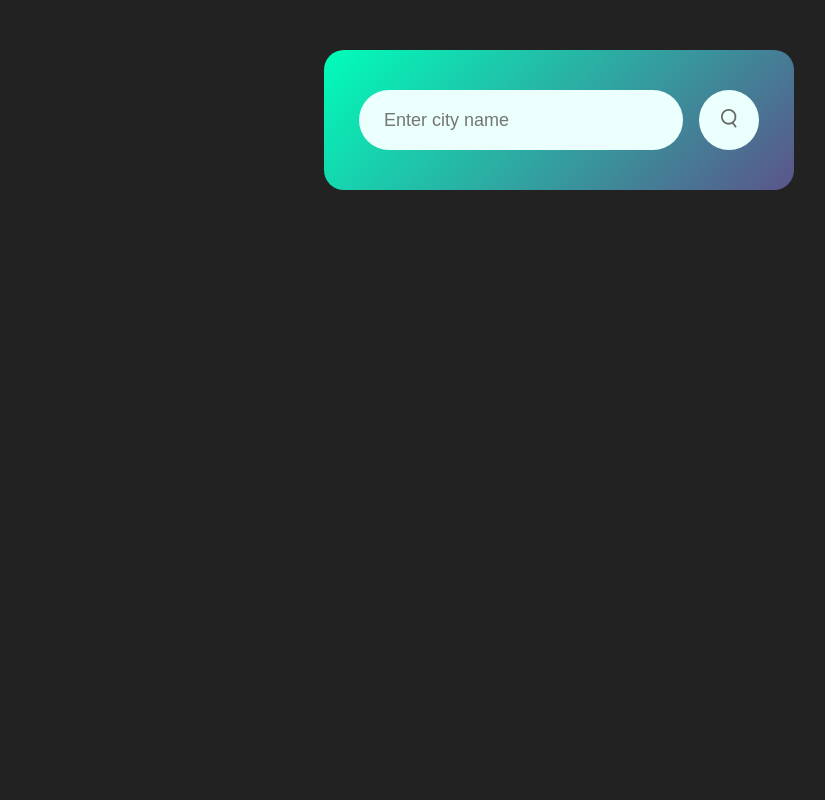
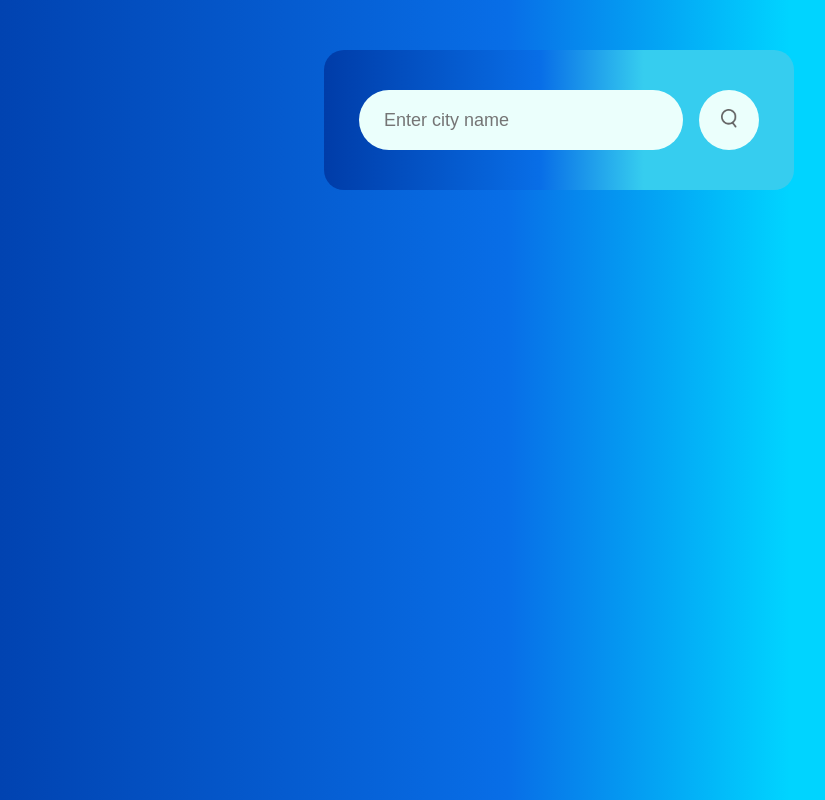
Before and after one commit to Anugrah43Masih/Whether-App, a plain HTML site: page index.html in a window 1280 px wide. Shown: the whole page, without its empty margins (81-906 px from the left). Drawn offline with Linux system fonts and the light colour scheme.

Commit message:
Change in CSS

```diff
--- a/Style.css
+++ b/Style.css
@@ -5,13 +5,18 @@
   box-sizing: border-box;
 }
 body{
-  background: #222;
+  background: rgb(0,60,168);
+  background: linear-gradient(90deg, rgba(0,60,168,1) 0%, rgba(8,110,231,1) 46%, rgba(0,212,255,1) 68%);
 
+}
+.img_1{
+  width: 100%;
+  height: 100%;
 }
 .card{
   width: 90%;
   max-width: 470px;
-  background: linear-gradient(135deg, #00feba, #5b548a);
+  background: linear-gradient(90deg, rgba(0,60,168,1) 0%, rgba(8,110,231,1) 46%, rgb(54, 205, 239) 68%);
   color: #fff;
   margin: 50px auto 0;
   border-radius: 20px;
```
Also changed, not shown: index.html (+2 -0 lines), weather-app-img/images/background.png (added).
